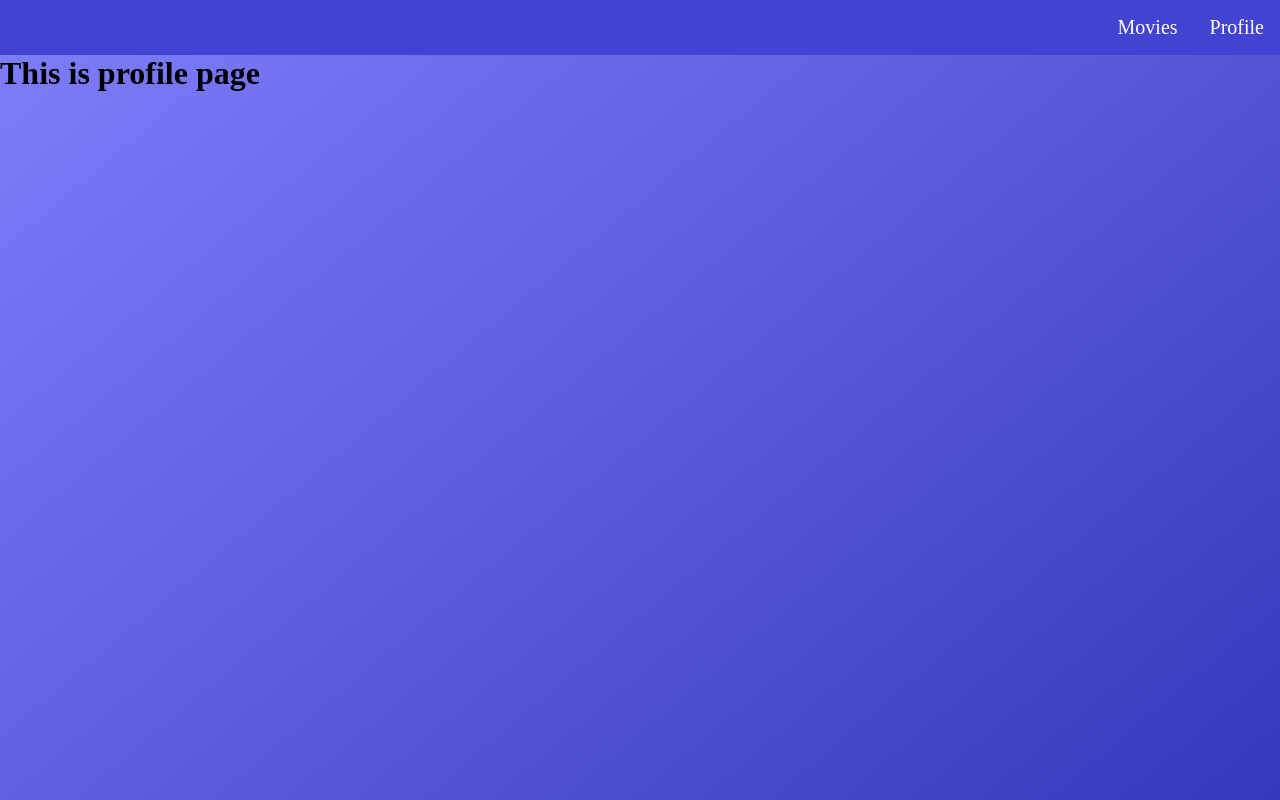
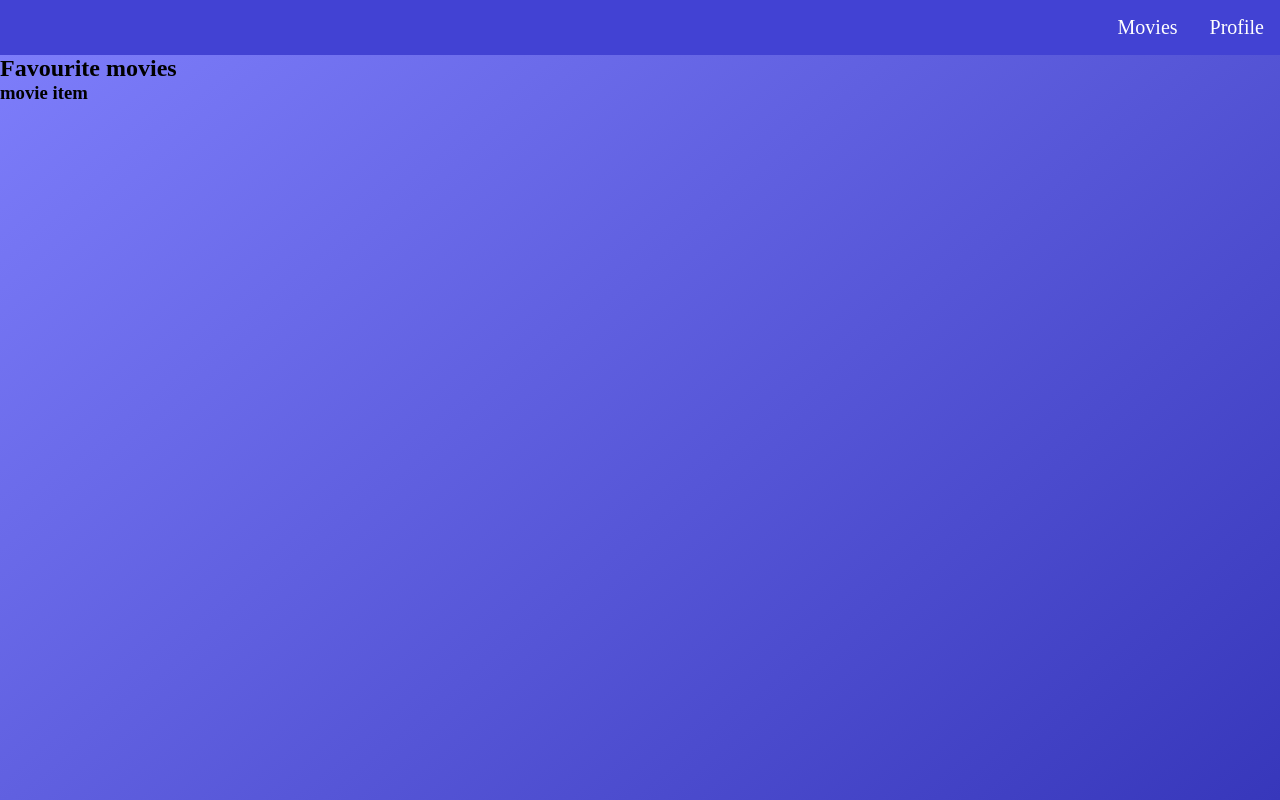
Before and after one commit to PiotrDrajewicz/Films-App, a Next.js app: page /profile in a window 1280 px wide. Built offline with nearby package versions, Linux system fonts and the light colour scheme.

Commit message:
Prepared basics in profile page. Now need to make pocketbase.

```diff
--- /dev/null
+++ b/app/profile/MovieProfileItem.tsx
@@ -0,0 +1,10 @@
+const MovieProfileItem: React.FC = () => {
+
+    return (
+        <article className="movie-arr-item">
+            <h3>movie item</h3>
+        </article>
+    )
+}
+
+export default MovieProfileItem;
--- a/app/profile/page.tsx
+++ b/app/profile/page.tsx
@@ -1,7 +1,17 @@
+import MovieProfileItem from "./MovieProfileItem";
+
 const ProfilePage: React.FC = () => {
     return (
         <>
-            <h1>This is profile page</h1>
+            <section className="fav-movies-section">
+                <h1>Favourite movies</h1>
+                <div className="fav-movies-container">
+                    <MovieProfileItem />
+                </div>
+            </section>
+            <section className="rated-movies-section">
+
+            </section>
         </>
     )
 }
```
